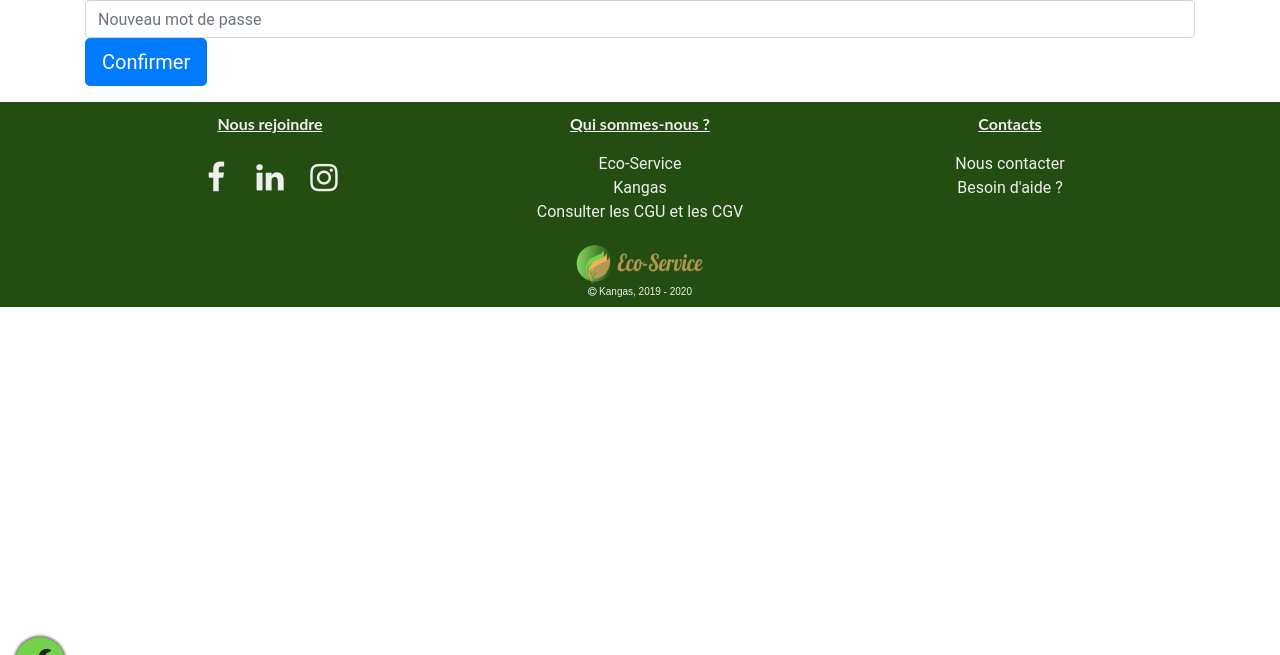
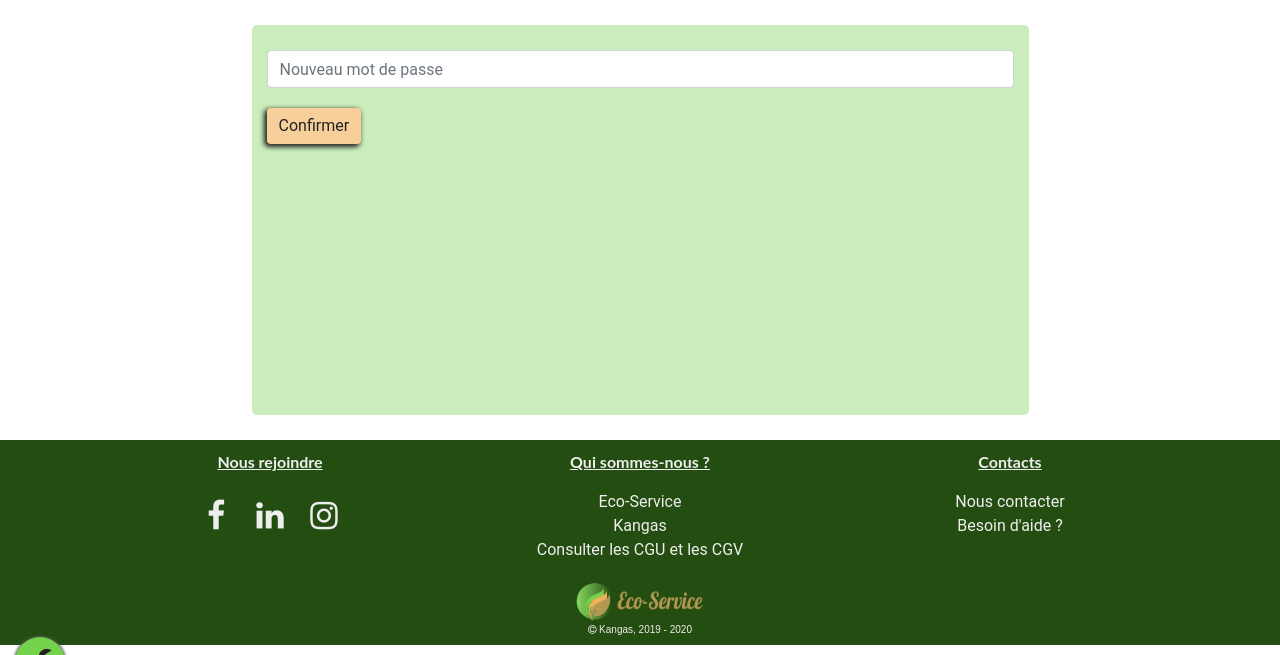
Before and after one commit to martinsoenen/kangas-eco-service, a Symfony app: template templates/security/resetPassword.html.twig in a window 1280 px wide. Shown: the part 76-731 px from the top of the page. Run offline with Twig, Linux system fonts and the light colour scheme; the template is opened without the code that fills it, so the values that code supplies are empty; some libraries are stand-ins or nearby versions.

Commit message:
fixe de merde

```diff
--- a/templates/security/passwordforget.html.twig
+++ b/templates/security/passwordforget.html.twig
@@ -12,7 +12,7 @@
     <div class="form-container">
         <form method="POST">
             <h1>Mot de passe oublié</h1>
-            <div class="form-group col-md-10 col-12">
+            <div class="form-group">
                 <input type="email" name="email" id="inputEmail" class="form-control" placeholder="Email" required
                        autofocus>
                 <div class="center">
--- a/templates/security/resetPassword.html.twig
+++ b/templates/security/resetPassword.html.twig
@@ -4,14 +4,23 @@
     {{ parent() }}
 {% endblock %}
 
+{% block additional_stylesheets %}
+    <link rel="stylesheet" type="text/css" href="{{ asset('../assets/connexion/login.css') }}">
+    <link rel="stylesheet" type="text/css" href="{{ asset('../assets/connexion/profil.css') }}">
+{% endblock %}
+
 {% block body %}
+<div class="form-container">
     <form method="post">
         <div class="form-group">
             <input type="password" name="password" id="password" class="form-control" placeholder="Nouveau mot de passe"
                    required>
             <input type="hidden" name="token" value="{{ token }}">
-            <button class="btn btn-lg btn-primary" type="submit">Confirmer</button>
+            <div class="profil-info__button">
+                <button class="btn btn-primary menu-link" type="submit">Confirmer</button>
+            </div>
         </div>
     </form>
+</div>
 
 {% endblock %}
--- a/templates/user/profilClient.html.twig
+++ b/templates/user/profilClient.html.twig
@@ -90,10 +90,8 @@
                                         {% endif %}
                                     {% endif %}
                                 </td>
-                                <td>
-                                    <button type="button" class="btn btn-primary"><a
-                                                href="{{ path('show_command', {'id' : commande.id}) }}">Voir</a>
-                                    </button>
+                                <td class="profil-info__button">
+                                    <a class="btn btn-primary modif-link" href="{{ path('show_command', {'id' : commande.id}) }}">Voir</a>
                                 </td>
                             </tr>
                         {% endfor %}
```
